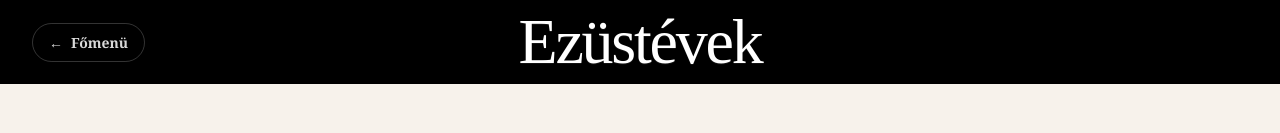
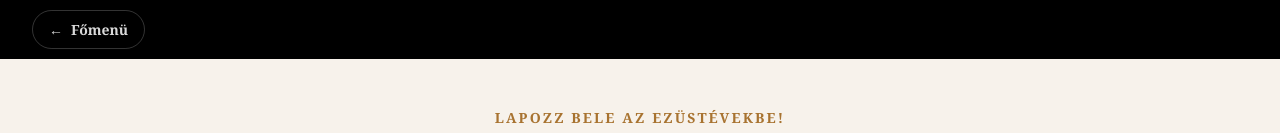
Before and after one commit to keszthelyiconsulting-hue/keszthelyi-penzugy, a Next.js app: page /ezustevek in a window 1280 px wide. Shown: the top 133 px of the page. Built offline with nearby package versions, Linux system fonts and the light colour scheme.

Commit message:
Remove Ezüstévek styled div from page
Removed the styled div containing the text 'Ezüstévek'.

```diff
--- a/app/ezustevek/page.tsx
+++ b/app/ezustevek/page.tsx
@@ -208,19 +208,7 @@ export default function EzustevekPage() {
             </Link>
           </div>
 
-          <div
-            className="justify-self-center whitespace-nowrap leading-none text-white"
-            style={{
-              fontFamily:
-                '"Segoe Script", "Lucida Handwriting", "Apple Chancery", "Brush Script MT", cursive',
-              fontSize: "clamp(46px, 5vw, 68px)",
-              fontWeight: 400,
-              letterSpacing: "-0.035em",
-              textShadow: "0 1px 0 rgba(255,255,255,0.08)",
-            }}
-          >
-            Ezüstévek
-          </div>
+
 
           <div aria-hidden="true" />
         </div>
```
